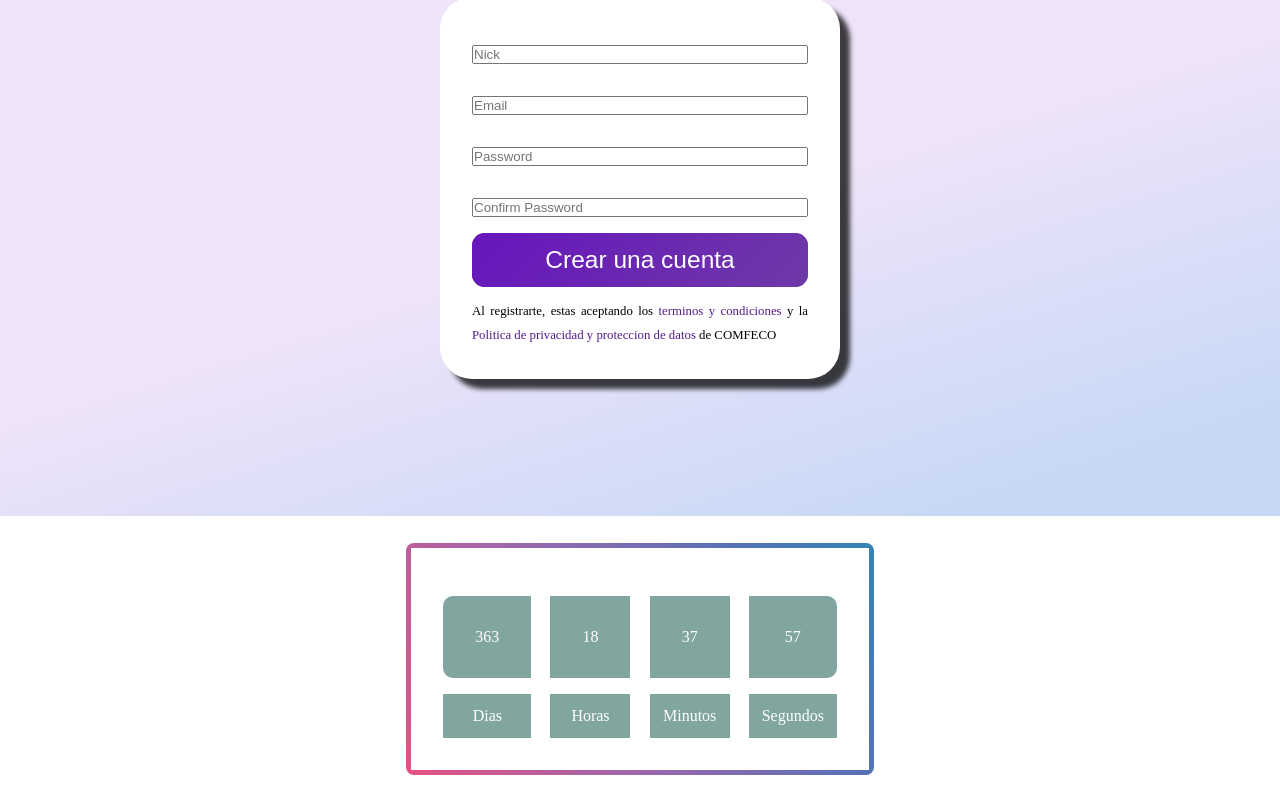
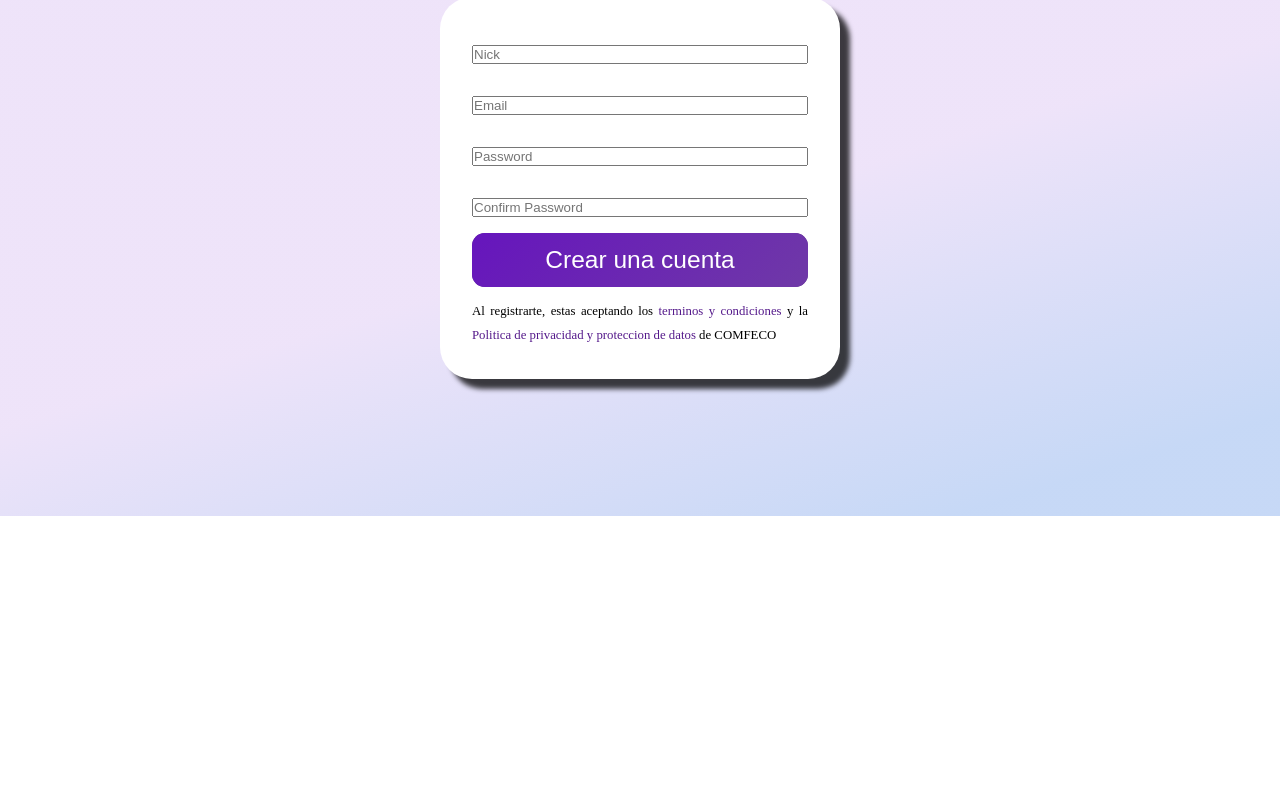
Before and after one commit to Comunidad-de-Programadores/team-react-2-comfeco, a React (Create React App) app: page / in a window 1280 px wide. Shown: the part 373-1175 px from the top of the page. After the commit the page ends 889 px from the top, so only its background shows below. Built offline with nearby package versions, Linux system fonts and the light colour scheme.

Commit message:
Revert "Contador sencillo agregado"
This reverts commit 920eb6735a8dc77ab8d42ec6ae9b1c8a03315fef.

```diff
--- a/src/App.js
+++ b/src/App.js
@@ -3,7 +3,6 @@ import React from 'react'
 import Navegacion from './components/Navegacion';
 import { Recuperar } from './components/auth/Recuperar'
 import LoginApp from './components/LoginUsuario/LoginApp';
-import HomePage from './components/HomePage/HomePage';
 
 
 const App = () => {
@@ -12,7 +11,6 @@ const App = () => {
          <Navegacion />
         {/* <Recuperar /> */}
          <LoginApp/>
-         <HomePage/>
 
       </div>
    );
--- a/src/components/HomePage/Clock.js
+++ /dev/null
@@ -1,68 +0,0 @@
-import React, { useEffect, useState } from 'react'
-
-const Contador = () => {
-
-    const endTime = new Date("February 10, 2022 17:25:00");
-
-    const [time, setTime] = useState({
-        dias: 0,
-        hrs: 0,
-        min: 0,
-        seg: 0,
-
-    });
-
-    const { dias, hrs, min, seg } = time;
-
-
-    useEffect(() => {
-
-        const total = endTime - new Date();
-        const tiempoTranscurrido = setTimeout(() => {
-
-            setTime({
-                dias: Math.floor(total / (1000 * 60 * 60 * 24)),
-                hrs: Math.floor((total / (1000 * 60 * 60)) % 24),
-                min: Math.floor((total / 1000 / 60) % 60),
-                seg: Math.floor((total / 1000) % 60),
-            });
-        }, 1000);
-
-        return () => {
-            clearTimeout(tiempoTranscurrido)
-        }
-    }, [seg])
-
-
-    return (
-        <>
-
-            <div className="clock">
-                <div className="clock__content">
-
-                    <div className="clock__days">
-                        <span >{dias}</span>
-                        <div className="clock__smalltext">Dias</div>
-                    </div>
-                    <div className="clock__hours">
-                        <span >{hrs}</span>
-                        <div className="clock__smalltext">Horas</div>
-                    </div>
-                    <div className="clock__minutes">
-                        <span >{min}</span>
-                        <div className="clock__smalltext">Minutos</div>
-                    </div>
-                    <div className="clock__seconds">
-                        <span >{seg}</span>
-                        <div className="clock__smalltext">Segundos</div>
-                    </div>
-
-
-
-                </div>
-            </div>
-        </>
-    )
-}
-
-export default Contador
--- a/src/components/HomePage/HomePage.js
+++ /dev/null
@@ -1,13 +0,0 @@
-import React from 'react';
-import Clock from './Clock';
-
-const HomePage = () => {
-    return (
-        <>
-
-            <Clock/>
-        </>
-    )
-}
-
-export default HomePage;
--- a/src/styles/components/__components-dir.scss
+++ b/src/styles/components/__components-dir.scss
@@ -6,4 +6,3 @@
 @import './input';
 @import './recuperar';
 @import './forms';
-@import './clock';
--- a/src/styles/components/_clock.scss
+++ /dev/null
@@ -1,140 +0,0 @@
-.clock {
-
-	display: flex;
-	justify-content: center;
-	align-items: center;
-
-
-	text-align: center;
-	position: relative;
-	margin: 2rem 0;
-
-	// &::after {
-	// 	position: absolute;
-	// 	content: 'Nos vemos dentro de';
-
-	// 	top: -13px;
-	// 	padding: 1rem 0.5rem;
-	// 	background-color: white;
-	// }
-
-	&__smalltext{
-
-
-		margin-right: 1.2rem;
-		margin-top: 1rem;
-		padding: 0.8rem;
-		background-color: #81a6a0;
-
-	}
-
-
-
-
-
-
-
-
-	&__content {
-
-		display: flex;
-		justify-content: center;
-		align-items: center;
-		background-color: white;
-
-		position: relative;
-		padding: 2rem;
-
-		color: white;
-		//+  CARTAS DE CADA ITEM
-		& > div  {
-
-			margin-top: 1rem;
-
-			span{
-
-				display: block;
-				margin-right: 1.2rem;
-				padding: 2rem;
-				background-color: #81a6a0;
-
-			}
-
-
-
-
-		}
-
-
-		& > div:first-child span {
-			border-radius: 10px 0 0 10px;
-		}
-		& > div:last-child span {
-			border-radius: 0 10px 10px 0;
-			margin-right: 0;
-		}
-		& > div:last-child > div{
-			margin: 0;
-			margin-top: 1rem;
-			padding: 0.8rem;
-		}
-
-
-
-
-		//+ RECTANGULO DE ABAJO :
-		// &::after {
-		// 	content: '';
-		// 	position: absolute;
-		// 	bottom: -10px;
-		// 	left: -10px;
-		// 	background-color: white;
-		// 	height: 15%;
-
-		// 	width: calc(100% + 20px);
-		// }
-
-		//+ BORDER RADIUS :
-
-		&::before {
-			content: '';
-			position: absolute;
-			top: calc(-1 * 5.5px);
-			left: calc(-1 * 5.5px);
-			height: calc(100% + 5.5px * 2);
-			width: calc(100% + 5.5px * 2);
-			background: linear-gradient(60deg, #f79533, #f37055, #ef4e7b, #a166ab, #5073b8, #1098ad, #07b39b, #6fba82);
-			border-radius: calc(2 * 4px);
-			z-index: -1;
-			animation: animatedgradient 3s ease alternate infinite;
-			background-size: 300% 300%;
-
-		}
-
-
-		@keyframes animatedgradient {
-			0% {
-				background-position: 0% 50%;
-			}
-
-			50% {
-				background-position: 100% 50%;
-			}
-
-			100% {
-				background-position: 0% 50%;
-			}
-		}
-
-
-
-
-	}
-
-
-
-
-
-
-
-}
```
